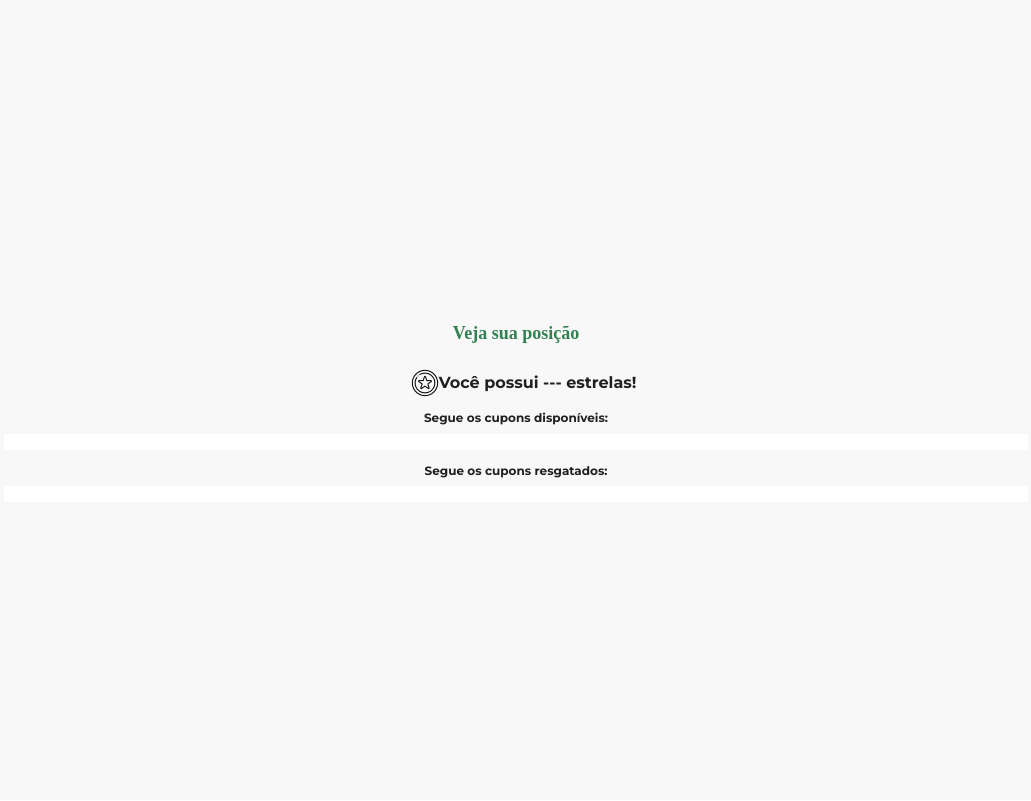
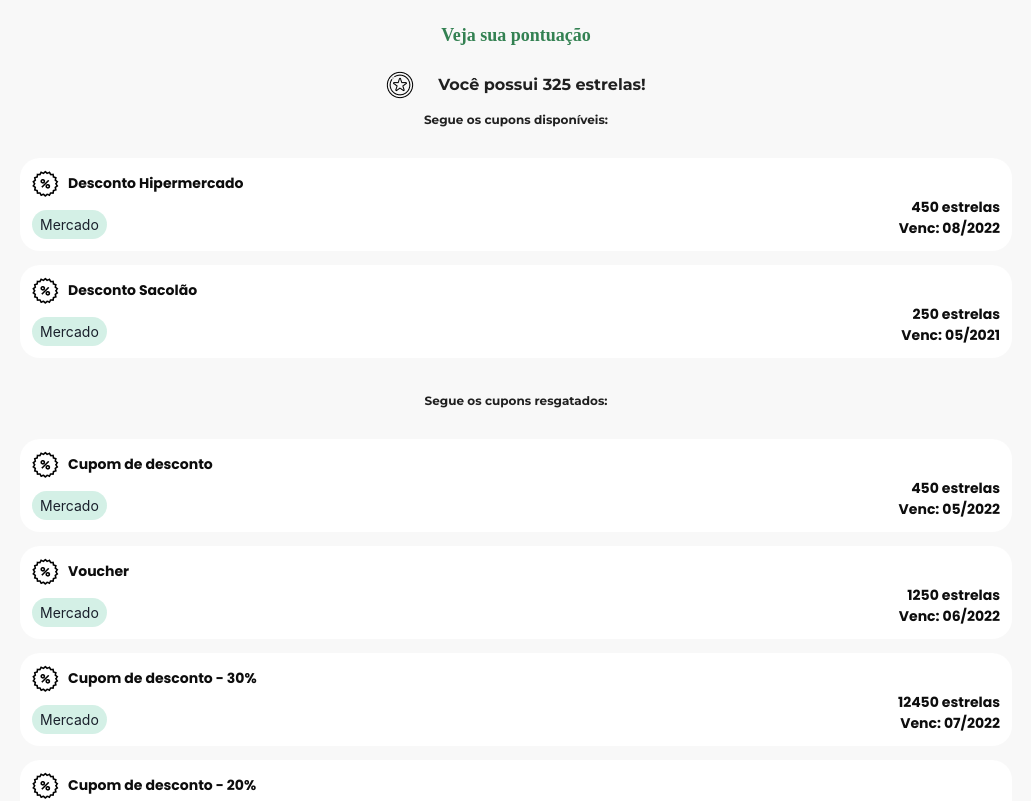
Before and after one commit to vitortrimer/ciclo-recicle-person-fe, a React (Create React App) app: page /pontuacao in a window 1280 px wide. Shown: the top 801 px of the page, without its empty margins (124-1155 px from the left). Built offline with nearby package versions, Linux system fonts and the light colour scheme; a web font is replaced by a local one.

Commit message:
Add coupons page

```diff
--- a/src/pages/Pontuacao/Pontuacao.js
+++ b/src/pages/Pontuacao/Pontuacao.js
@@ -11,23 +11,85 @@ const Pontuacao = () => {
         "pontuation 4"
     ]
 
+    const points = 325
+
+    const coupons = [
+        {
+            name: "Cupom de desconto",
+            type: "Mercado",
+            stars: "450",
+            due: "05/2022"
+        },
+        {
+            name: "Voucher",
+            type: "Mercado",
+            stars: "1250",
+            due: "06/2022"
+        },
+        {
+            name: "Cupom de desconto - 30%",
+            type: "Mercado",
+            stars: "12450",
+            due: "07/2022"
+        },
+        {
+            name: "Cupom de desconto - 20%",
+            type: "Mercado",
+            stars: "450",
+            due: "08/2022"
+        },
+        {
+            name: "Cupom de desconto - 10%",
+            type: "Mercado",
+            stars: "250",
+            due: "05/2023"
+        },
+    ]
+
+    const rescued = [
+        {
+            name: "Desconto Hipermercado",
+            type: "Mercado",
+            stars: "450",
+            due: "08/2022"
+        },
+        {
+            name: "Desconto Sacolão",
+            type: "Mercado",
+            stars: "250",
+            due: "05/2021"
+        },
+    ]
+
     return(
         <S.pontuacaoContainer>
         <S.vejaSuaPontuacao>
-          Veja sua posição
+          Veja sua pontuação
         </S.vejaSuaPontuacao>
         <S.contagemEstrela>
         <img src={imgIconEstrela}/>
-        Você possui --- estrelas!
+        <span>Você possui {points} estrelas!</span>
         </S.contagemEstrela>
         <S.cuponsDisponiveis>
         Segue os cupons disponíveis:
         </S.cuponsDisponiveis>
          <S.fundoBrancoPontuacoes>
-             {pontuations?.disposalPontuations?.map((pontuation, index) => (
+             {rescued.map((pontuation, index) => (
                 <S.PontuationsItem key={index}>
-                    <imgItem src={imgIconPorcentagem}/>
-                    <span>{pontuation?.pontuation}</span>
+                    <S.MainContent>
+                        <img src={imgIconPorcentagem}/>
+                        <span>{pontuation.name}</span>
+                    </S.MainContent>
+                    <S.Infos>
+                        <div>
+                            <S.Type>{pontuation.type}</S.Type>
+                        </div>
+                        <S.Due>
+                            <span>{pontuation.stars} estrelas</span>
+                            <span>Venc: {pontuation.due}</span>
+                        </S.Due>
+                    </S.Infos>
+
                 </S.PontuationsItem>
              ))
              }
@@ -36,10 +98,22 @@ const Pontuacao = () => {
         Segue os cupons resgatados:
         </S.cuponsDisponiveis>
          <S.fundoBrancoPontuacoes>
-             {pontuations?.disposalPontuations?.map((pontuation, index) => (
+            {coupons.map((pontuation, index) => (
                 <S.PontuationsItem key={index}>
-                    <img src={imgIconPorcentagem}/>
-                    <span>{pontuation?.pontuation}</span>
+                    <S.MainContent>
+                        <img src={imgIconPorcentagem}/>
+                        <span>{pontuation.name}</span>
+                    </S.MainContent>
+                    <S.Infos>
+                        <div>
+                            <S.Type>{pontuation.type}</S.Type>
+                        </div>
+                        <S.Due>
+                            <span>{pontuation.stars} estrelas</span>
+                            <span>Venc: {pontuation.due}</span>
+                        </S.Due>
+                    </S.Infos>
+
                 </S.PontuationsItem>
              ))
              }
--- a/src/pages/Pontuacao/Styles.js
+++ b/src/pages/Pontuacao/Styles.js
@@ -3,15 +3,9 @@ import styled from "styled-components";
 export const pontuacaoContainer =  styled.div`
     display: flex;
     min-height: 100vh;
-    justify-content: center;
     align-items: center;
     flex-direction: column;
     background-color : #F8F8F8;
-
-
-    img{
-         margin-left: 15px;
-    }
 `;
 export const vejaSuaPontuacao = styled.p `
     margin-top: 25px;
@@ -34,6 +28,10 @@ export const contagemEstrela = styled.div`
     font-weight: 700;
     color: #202020;
 
+    span {
+        margin-left: 24px;
+    }
+
 
 `
 export const cuponsDisponiveis = styled.p`
@@ -49,33 +47,63 @@ export const cuponsDisponiveis = styled.p`
 `
 export const fundoBrancoPontuacoes = styled.div `
     display: flex;
+    flex-direction: column;
     margin-top: 14px;
     width: 80vw;
     padding: 8px 16px;
-    background-color: #FFFFFF;
 
 `
+
+
+
 export const PontuationsItem = styled.div`
     display: flex;
-    align-items: center;
+    flex-direction: column;
+    justify-content: center;
+
+
+    background: #fff;
 
     margin-top: 14px;
-    padding-left: 8px;
-    :not(:last-child) {
-    }
+    padding: 12px;
+    border-radius: 20px;
 
     :last-child {
         margin-bottom: 14px;
     }
 
     span {
-        margin-left: 20px;
-        color: #338152;
-        font-family: 'Montserrat', sans-serif !important;
+        color: #0D0D0D;
+        font-family: 'Poppins', sans-serif !important;
+        font-weight: 600;
     }
 
-    img{
-         margin-top: 25px;
-    }
 
 `
+
+export const MainContent = styled.div`
+    display: flex;
+    align-items: center;
+    span {
+        margin-left: 9px;
+    }
+`
+
+export const Infos = styled.div`
+    display: flex;
+    align-items: flex-end;
+    justify-content: space-between;
+`
+
+export const Type = styled.div`
+    background: rgba(18, 170, 115, 0.18);
+    border-radius: 30px;
+    padding: 4px 8px;
+`
+
+export const Due = styled.div`
+    text-align: end;
+    display: flex;
+    flex-direction: column;
+    align-content: flex-end;
+`
--- a/src/pages/cadastroEmbalagem/Styles.js
+++ b/src/pages/cadastroEmbalagem/Styles.js
@@ -53,7 +53,6 @@ export const fundoBrancoTipo = styled.div `
    color: ${props => props.color || "#000"};
 `
 export const fundoBrancoInstrucoes = styled.div `
-    display: flex;
     margin-top: 14px;
     width: 80vw;
     padding: 8px 16px;
```
